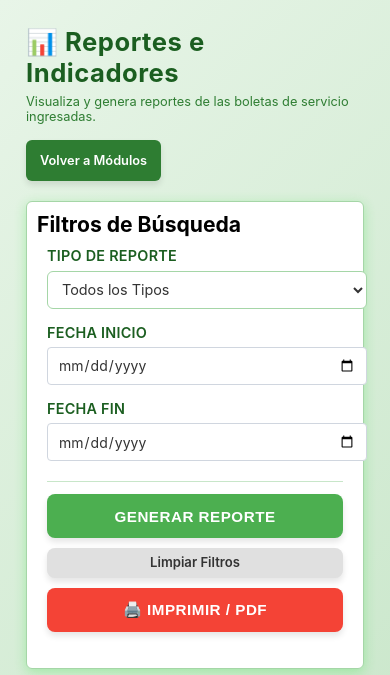
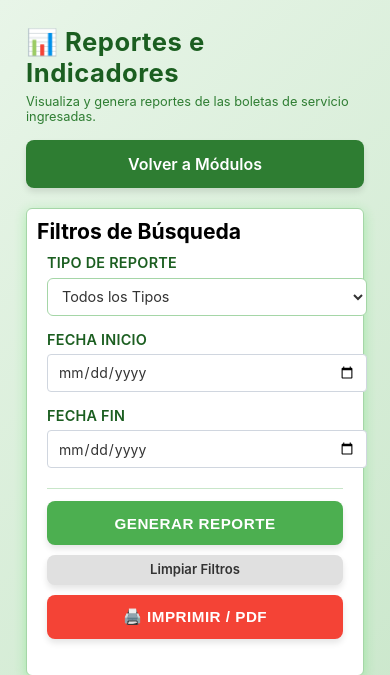
Before and after one commit to aaguilarm21/Sistema_Servicios_Agricolas, a Django app: page /reportes/ in a window 390 px wide. Shown: the top 675 px of the page. Run offline with Django 5.2, Linux system fonts and the light colour scheme; the visitor is signed in with stand-in values (Sample User, id 1).

Commit message:
ultimos cambios

```diff
--- a/miproyecto/Frontend/static/css/modulos.css
+++ b/miproyecto/Frontend/static/css/modulos.css
@@ -1208,6 +1208,8 @@ textarea {
   transition: all 0.2s ease;
   box-shadow: 0 4px 6px rgba(0, 0, 0, 0.1);
   white-space: nowrap;
+  width: 100%;
+  box-sizing: border-box;
 }
 
 .btn-volver:hover {
--- a/miproyecto/Frontend/static/css/registros.css
+++ b/miproyecto/Frontend/static/css/registros.css
@@ -260,6 +260,8 @@ button {
     font-size: 1rem;
     transition: all 0.2s ease;
     box-shadow: 0 4px 6px rgba(0, 0, 0, 0.1);
+    width: 100%;
+    box-sizing: border-box;
 }
 
 .btn-volver:hover {
@@ -291,9 +293,7 @@ button {
     }
 
     .btn-volver {
-        align-self: stretch;
-        padding: 12px 16px;
-        font-size: 0.9rem;
+        /* inherited width 100% and sizes */
     }
 
     form {
@@ -406,10 +406,7 @@ button {
     }
 
     .btn-volver {
-        align-self: stretch;
-        padding: 11px 12px;
-        font-size: 0.8rem;
-        border-radius: 6px;
+        /* inherited width 100% and sizes */
     }
 
     form {
```
